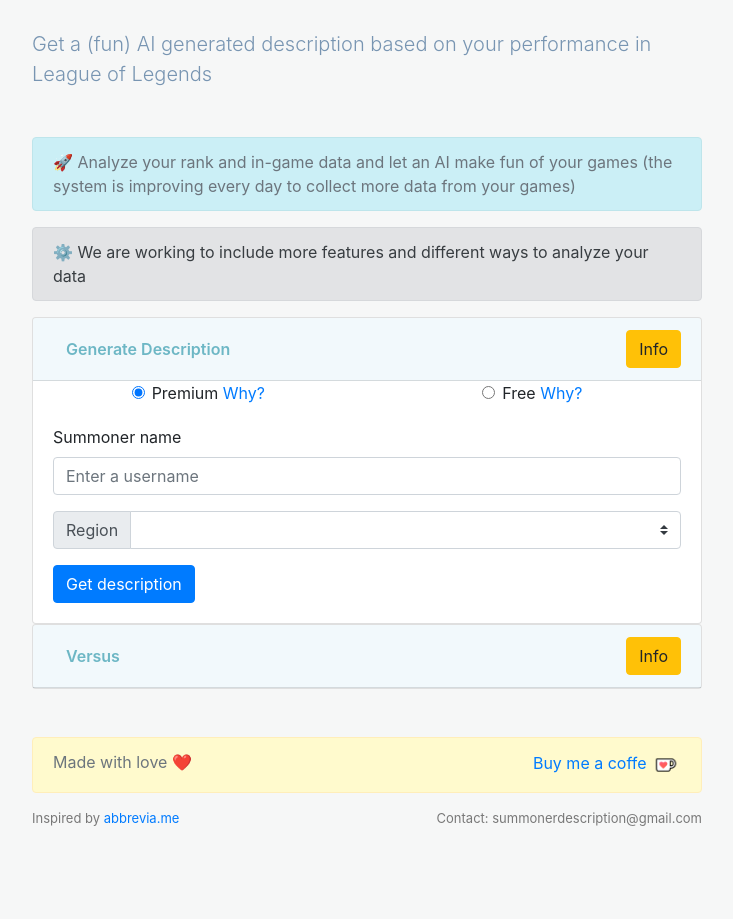
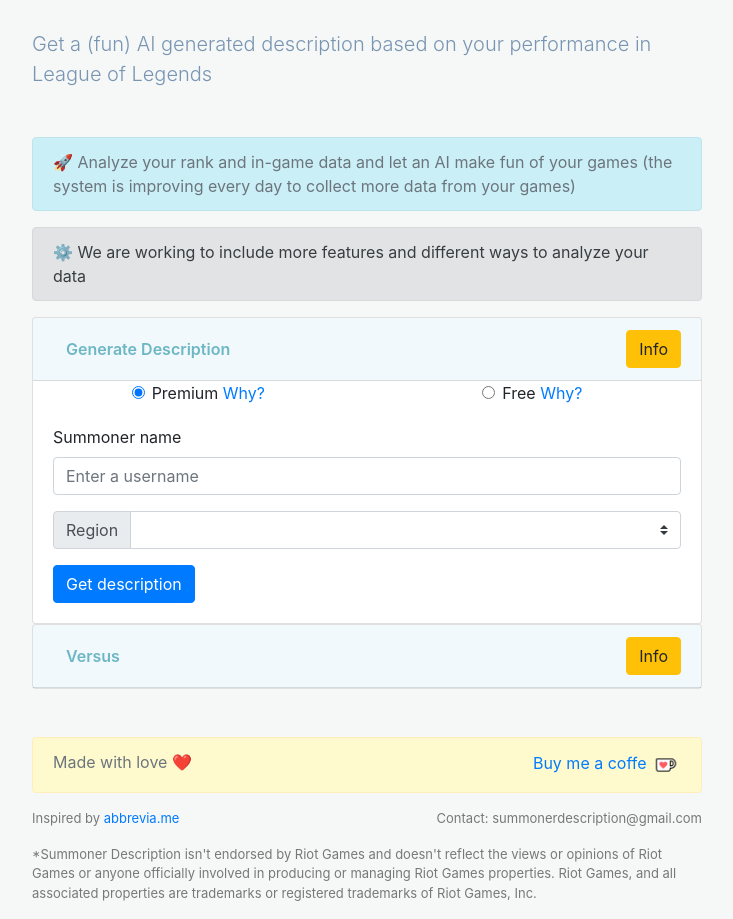
Before and after one commit to Ojka91/summonerdescription, a website: page src/public/index.html in a window 1280 px wide. Shown: the part 71-990 px from the top of the page, without its empty margins (273-1006 px from the left). Before the commit the page ends 916 px from the top, so only its background shows below. Drawn offline with nearby package versions, Linux system fonts and the light colour scheme; a script that the page names is missing.

Commit message:
Added riot disclaimer

```diff
--- a/src/public/index.html
+++ b/src/public/index.html
@@ -275,6 +275,9 @@
             <p>Inspired by <a href="https://abbrevia.me" target="_blank">abbrevia.me</a></p>
             <p>Contact: summonerdescription@gmail.com</p>
         </footer>
+        <div style="color: #787878; font-size: small;">
+            <p>*Summoner Description isn't endorsed by Riot Games and doesn't reflect the views or opinions of Riot Games or anyone officially involved in producing or managing Riot Games properties. Riot Games, and all associated properties are trademarks or registered trademarks of Riot Games, Inc.</p>
+        </div>
     </main>
 
     <div class="modal fade" id="premiumModal" tabindex="-1" role="dialog" aria-labelledby="premiumModalLabel"
```
